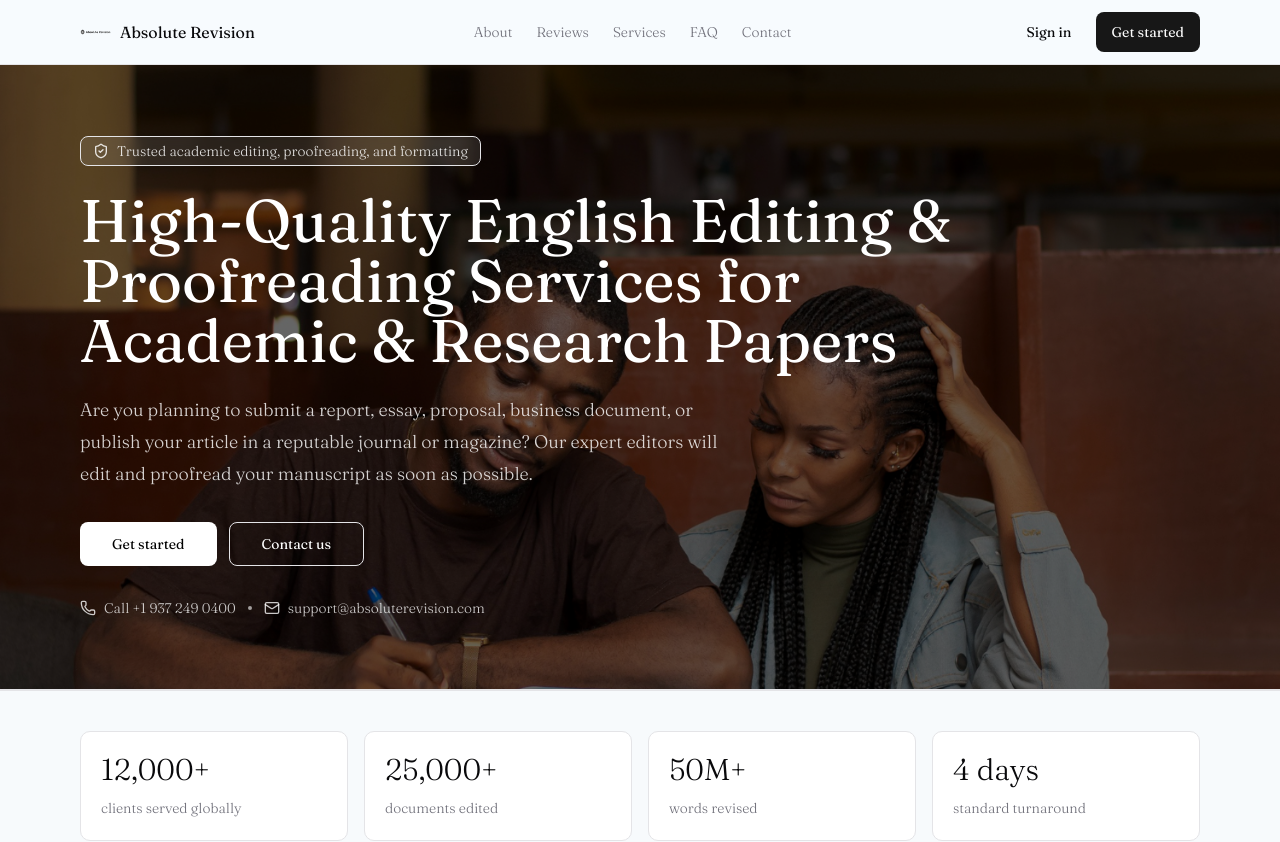
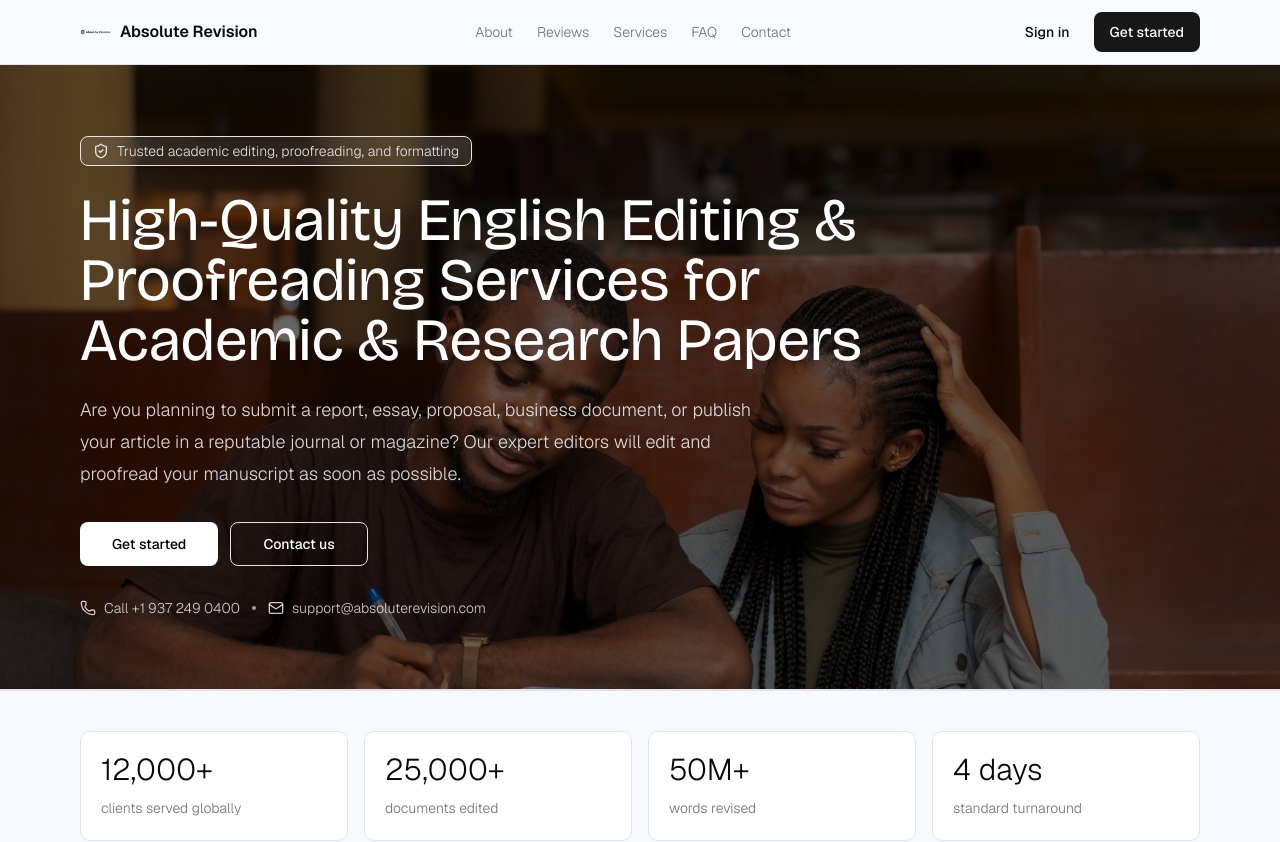
Before and after one commit to coresystechng/absoluterevision, a React (Vite) app: page / in a window 1280 px wide. Shown: the top 842 px of the page. Built offline with nearby package versions, Linux system fonts and the light colour scheme; no server answers.

Commit message:
style(typography): replace Fraunces with Geist and Bricolage Grotesque

```diff
--- a/src/styles/globals.css
+++ b/src/styles/globals.css
@@ -1,4 +1,4 @@
-@import url("https://fonts.googleapis.com/css2?family=Fraunces:wght@300;400&display=swap");
+@import url("https://fonts.googleapis.com/css2?family=Bricolage+Grotesque:opsz,wght@12..96,200..800&family=Geist:wght@100..900&display=swap");
 @import "tailwindcss";
 @import "tw-animate-css";
 
@@ -60,8 +60,9 @@
 }
 
 @theme inline {
-  --font-sans: "Fraunces", "Georgia", serif;
-  --font-serif: "Fraunces", "Georgia", serif;
+  --font-sans: "Geist", "Inter", ui-sans-serif, system-ui, sans-serif;
+  --font-serif: "Bricolage Grotesque", "Arial Narrow", ui-sans-serif, system-ui,
+    sans-serif;
   --font-mono: "SFMono-Regular", Consolas, "Liberation Mono", monospace;
   --color-background: var(--background);
   --color-foreground: var(--foreground);
```
